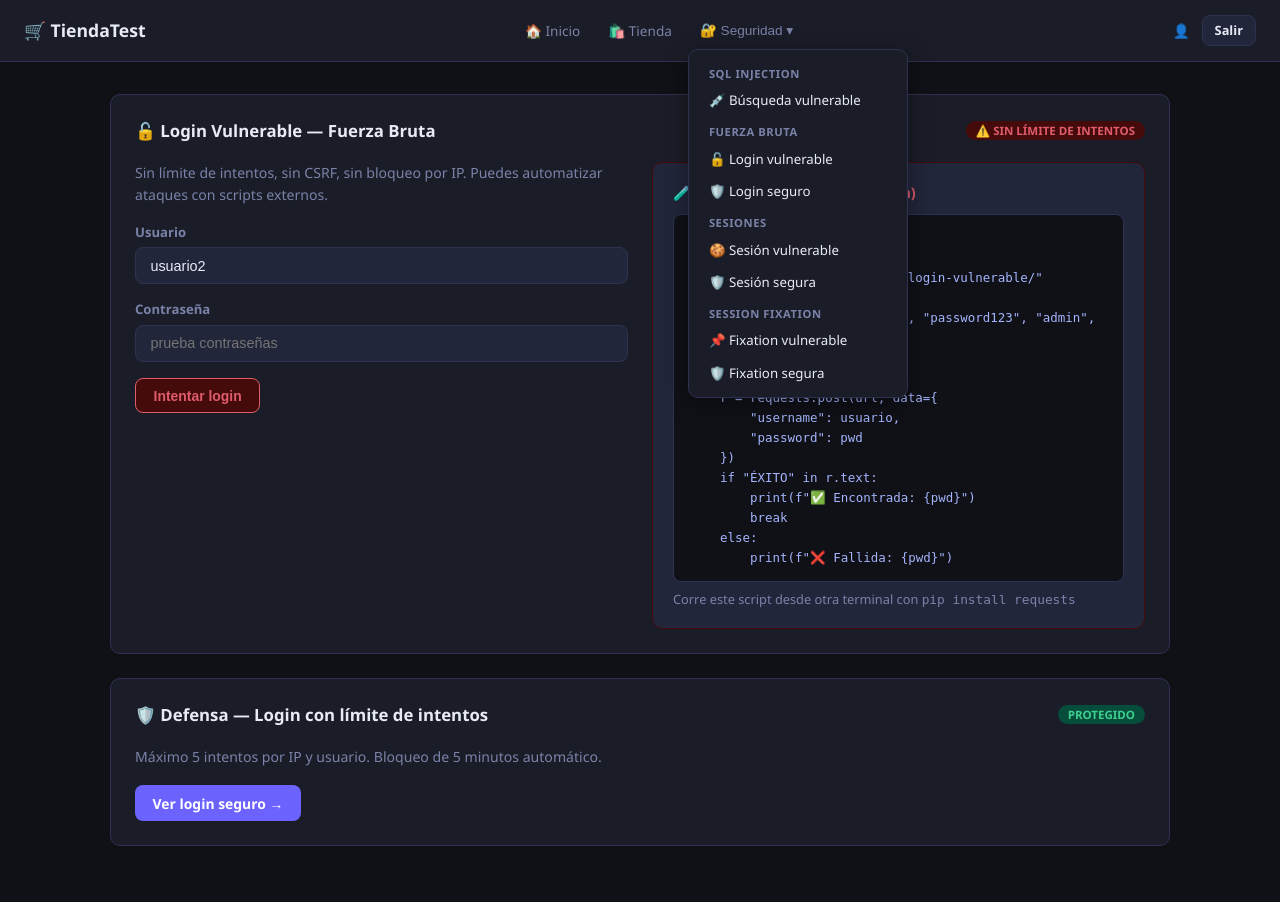
After one commit to SantSheep/Tienda_vulnerabilidades, a Django app: page /login-vulnerable/ in a window 1280 px wide, after a click on "🔐 Seguridad ▾". The commit adds this page. Run offline with Django 4.2, Linux system fonts and the light colour scheme.

Commit message:
Version 2.0, final?
terminada para presentar proyecto final

```diff
--- a/store/static/store/css/main.css
+++ b/store/static/store/css/main.css
@@ -290,3 +290,93 @@ a:hover { color: var(--primary-h); }
 }
 .info-label { font-size: .75rem; color: var(--muted); font-weight: 600; text-transform: uppercase; }
 .info-value { font-size: .95rem; font-weight: 500; }
+
+/* ── MÓDULOS DE SEGURIDAD ─────────────────────────────────── */
+.vuln-grid {
+  display: grid;
+  grid-template-columns: 1fr 1fr;
+  gap: 1.5rem;
+}
+@media (max-width: 700px) { .vuln-grid { grid-template-columns: 1fr; } }
+
+.vuln-desc { color: var(--muted); font-size: .88rem; margin-bottom: 1rem; line-height: 1.6; }
+
+.ataque-info {
+  background: var(--surface2);
+  border: 1px solid #450a0a;
+  border-radius: var(--radius);
+  padding: 1.25rem;
+}
+.ataque-info h4 { font-size: .9rem; margin-bottom: .75rem; color: var(--danger); }
+
+.code-block {
+  background: var(--bg);
+  border: 1px solid var(--border);
+  border-radius: 8px;
+  padding: .85rem 1rem;
+  font-family: monospace;
+  font-size: .78rem;
+  color: #a5b4fc;
+  white-space: pre-wrap;
+  word-break: break-all;
+  line-height: 1.6;
+}
+
+.defense-list {
+  list-style: none;
+  display: flex;
+  flex-direction: column;
+  gap: .5rem;
+  font-size: .88rem;
+}
+.defense-list li { color: var(--text); }
+
+.attack-steps {
+  padding-left: 1.25rem;
+  font-size: .82rem;
+  color: var(--muted);
+  line-height: 2;
+}
+.attack-steps li code {
+  background: var(--bg);
+  padding: 1px 5px;
+  border-radius: 4px;
+  color: #f97316;
+}
+
+/* ── DROPDOWN NAVBAR ──────────────────────────────────────── */
+.nav-dropdown { position: relative; }
+
+.nav-dropdown-btn {
+  background: none; border: none; cursor: pointer;
+  color: var(--muted); font-size: .85rem; font-weight: 500;
+  padding: .4rem .75rem; border-radius: 8px;
+  transition: background .15s, color .15s;
+}
+.nav-dropdown-btn:hover { background: var(--surface2); color: var(--text); }
+
+.nav-dropdown-menu {
+  display: none;
+  position: absolute; top: calc(100% + .25rem); left: 0;
+  background: var(--surface);
+  border: 1px solid var(--border);
+  border-radius: var(--radius);
+  padding: .5rem;
+  min-width: 220px;
+  box-shadow: var(--shadow);
+  z-index: 999;
+  flex-direction: column;
+}
+.nav-dropdown-menu.open { display: flex; }
+
+.dropdown-label {
+  font-size: .7rem; font-weight: 700; text-transform: uppercase;
+  color: var(--muted); padding: .5rem .75rem .2rem;
+  letter-spacing: .05em;
+}
+.dropdown-item {
+  padding: .45rem .75rem; border-radius: 6px;
+  font-size: .83rem; color: var(--text); text-decoration: none;
+  transition: background .15s;
+}
+.dropdown-item:hover { background: var(--surface2); color: var(--text); }
--- /dev/null
+++ b/store/templates/store/login_vulnerable.html
@@ -0,0 +1,69 @@
+<!DOCTYPE html>
+<html lang="es">
+<head>
+  <meta charset="UTF-8"/>
+  <title>Login Vulnerable · TiendaTest</title>
+  {% load static %}
+  <link rel="stylesheet" href="{% static 'store/css/main.css' %}">
+</head>
+<body class="app-body">
+  {% include 'store/navbar.html' %}
+  <div class="app-container">
+    <section class="panel-section">
+      <div class="section-header">
+        <h2>🔓 Login Vulnerable — Fuerza Bruta</h2>
+        <span class="badge badge-off">⚠️ Sin límite de intentos</span>
+      </div>
+      <div class="vuln-grid">
+        <div>
+          <p class="vuln-desc">Sin límite de intentos, sin CSRF, sin bloqueo por IP. Puedes automatizar ataques con scripts externos.</p>
+          <form method="POST">
+            <div class="form-group">
+              <label>Usuario</label>
+              <input type="text" name="username" value="usuario2"/>
+            </div>
+            <div class="form-group">
+              <label>Contraseña</label>
+              <input type="text" name="password" placeholder="prueba contraseñas"/>
+            </div>
+            <button type="submit" class="btn btn-danger">Intentar login</button>
+          </form>
+          {% if resultado %}
+            <div class="alert {% if '✅' in resultado %}alert-ok{% else %}alert-error{% endif %}" style="margin-top:1rem">
+              {{ resultado }}
+            </div>
+          {% endif %}
+        </div>
+        <div class="ataque-info">
+          <h4>🧪 Script de fuerza bruta (Python)</h4>
+          <pre class="code-block">import requests
+
+url = "http://127.0.0.1:8000/login-vulnerable/"
+usuario = "usuario2"
+passwords = ["1234", "abc123", "password123", "admin", "test"]
+
+for pwd in passwords:
+    r = requests.post(url, data={
+        "username": usuario,
+        "password": pwd
+    })
+    if "ÉXITO" in r.text:
+        print(f"✅ Encontrada: {pwd}")
+        break
+    else:
+        print(f"❌ Fallida: {pwd}")</pre>
+          <p style="color:var(--muted);font-size:.8rem;margin-top:.5rem">Corre este script desde otra terminal con <code>pip install requests</code></p>
+        </div>
+      </div>
+    </section>
+    <section class="panel-section">
+      <div class="section-header">
+        <h2>🛡️ Defensa — Login con límite de intentos</h2>
+        <span class="badge badge-ok">Protegido</span>
+      </div>
+      <p class="vuln-desc">Máximo 5 intentos por IP y usuario. Bloqueo de 5 minutos automático.</p>
+      <a href="{% url 'login_seguro' %}" class="btn btn-primary">Ver login seguro →</a>
+    </section>
+  </div>
+</body>
+</html>
--- a/store/templates/store/navbar.html
+++ b/store/templates/store/navbar.html
@@ -7,7 +7,25 @@
       <a href="{% url 'admin_panel' %}" class="nav-link">⚙️ Admin</a>
     {% endif %}
     <a href="{% url 'usuario_panel' %}" class="nav-link">🛍️ Tienda</a>
-    <a href="{% url 'buscar_vulnerable' %}" class="nav-link">🔍 Búsqueda</a>
+
+    <!-- Menú de seguridad -->
+    <div class="nav-dropdown">
+      <button class="nav-link nav-dropdown-btn">🔐 Seguridad ▾</button>
+      <div class="nav-dropdown-menu">
+        <span class="dropdown-label">SQL Injection</span>
+        <a href="{% url 'buscar_vulnerable' %}" class="dropdown-item">💉 Búsqueda vulnerable</a>
+        <span class="dropdown-label">Fuerza Bruta</span>
+        <a href="{% url 'login_vulnerable' %}" class="dropdown-item">🔓 Login vulnerable</a>
+        <a href="{% url 'login_seguro' %}" class="dropdown-item">🛡️ Login seguro</a>
+        <span class="dropdown-label">Sesiones</span>
+        <a href="{% url 'sesion_vulnerable' %}" class="dropdown-item">🍪 Sesión vulnerable</a>
+        <a href="{% url 'sesion_segura' %}" class="dropdown-item">🛡️ Sesión segura</a>
+        <span class="dropdown-label">Session Fixation</span>
+        <a href="{% url 'fixation_vulnerable' %}" class="dropdown-item">📌 Fixation vulnerable</a>
+        <a href="{% url 'fixation_segura' %}" class="dropdown-item">🛡️ Fixation segura</a>
+      </div>
+    </div>
+
   </div>
   <div class="nav-user">
     <span class="nav-username">👤 {{ request.user.username }}</span>
@@ -16,7 +34,25 @@
     {% endif %}
     <a href="{% url 'logout' %}" class="btn btn-ghost btn-sm">Salir</a>
   </div>
+  <span id="carrito-count" style="display:none">0</span>
 
-  <!-- contador carrito, requerido por usuario.js -->
-  <span id="carrito-count" style="display:none">0</span>
+  <script>
+  const btn = document.querySelector('.nav-dropdown-btn');
+  const menu = document.querySelector('.nav-dropdown-menu');
+
+  btn.addEventListener('click', (e) => {
+    e.stopPropagation();
+    menu.classList.toggle('open');
+  });
+
+  // Cierra al hacer click fuera
+  document.addEventListener('click', () => {
+    menu.classList.remove('open');
+  });
+
+  // Evita que el click dentro del menú lo cierre
+  menu.addEventListener('click', (e) => {
+    e.stopPropagation();
+  });
+</script>
 </nav>
--- a/store/urls.py
+++ b/store/urls.py
@@ -17,4 +17,16 @@ urlpatterns = [
     path('tienda/', views.usuario_panel, name='usuario_panel'),
     path('tienda/pedido/crear/', views.crear_pedido, name='crear_pedido'),
     path('buscar/', views.buscar_vulnerable, name='buscar_vulnerable'),
+
+    # Fuerza bruta
+    path('login-vulnerable/', views.login_vulnerable, name='login_vulnerable'),
+    path('login-seguro/', views.login_seguro, name='login_seguro'),
+
+# Sesiones
+    path('sesion-vulnerable/', views.sesion_vulnerable, name='sesion_vulnerable'),
+    path('sesion-segura/', views.sesion_segura, name='sesion_segura'),
+
+# Session Fixation
+    path('fixation-vulnerable/', views.fixation_vulnerable, name='fixation_vulnerable'),
+    path('fixation-segura/', views.fixation_segura, name='fixation_segura'),
 ]
--- a/store/views.py
+++ b/store/views.py
@@ -175,3 +175,133 @@ def buscar_vulnerable(request):
         'query_ejecutada': query_ejecutada,
         'error': error,
     })
+
+
+# ─── FUERZA BRUTA (vulnerable) ───────────────────────────────────────────────
+from django.views.decorators.csrf import csrf_exempt
+
+@csrf_exempt  # ⚠️ vulnerable: sin protección CSRF para permitir scripts externos
+def login_vulnerable(request):
+    resultado = ""
+    intentos_log = []
+
+    if request.method == 'POST':
+        username = request.POST.get('username', '')
+        password = request.POST.get('password', '')
+        user = authenticate(request, username=username, password=password)
+
+        if user:
+            resultado = f"✅ ÉXITO — usuario: {username} | contraseña: {password}"
+        else:
+            resultado = f"❌ Fallido — usuario: {username} | contraseña: {password}"
+
+    return render(request, 'store/login_vulnerable.html', {
+        'resultado': resultado,
+    })
+
+
+# ─── LOGIN SEGURO (con protección fuerza bruta) ───────────────────────────────
+from django.core.cache import cache
+
+def login_seguro(request):
+    if request.user.is_authenticated:
+        return redirect('main')
+
+    error = ""
+    bloqueado = False
+
+    if request.method == 'POST':
+        username = request.POST.get('username', '')
+        password = request.POST.get('password', '')
+        ip = request.META.get('REMOTE_ADDR')
+        cache_key = f'login_intentos_{ip}_{username}'
+        intentos = cache.get(cache_key, 0)
+
+        if intentos >= 5:
+            bloqueado = True
+            error = f'Demasiados intentos. Espera 5 minutos.'
+        else:
+            user = authenticate(request, username=username, password=password)
+            if user:
+                cache.delete(cache_key)
+                login(request, user)
+                return redirect('main')
+            else:
+                cache.set(cache_key, intentos + 1, timeout=300)  # bloqueo 5 min
+                restantes = 5 - (intentos + 1)
+                error = f'Credenciales incorrectas. Intentos restantes: {restantes}'
+
+    return render(request, 'store/login_seguro.html', {
+        'error': error,
+        'bloqueado': bloqueado,
+    })
+
+
+
+    # ─── SESIONES VULNERABLE ─────────────────────────────────────────────────────
+@login_required
+def sesion_vulnerable(request):
+    # ⚠️ Muestra el session ID completo y permite manipular datos de sesión
+    session_id = request.COOKIES.get('sessionid', 'No encontrado')
+
+    # ⚠️ Permite escribir datos arbitrarios en la sesión desde la URL
+    clave = request.GET.get('set_key')
+    valor = request.GET.get('set_val')
+    if clave:
+        request.session[clave] = valor
+
+    datos_sesion = dict(request.session)
+
+    return render(request, 'store/sesion_vulnerable.html', {
+        'session_id': session_id,
+        'datos_sesion': datos_sesion,
+    })
+
+
+# ─── SESIONES SEGURA ─────────────────────────────────────────────────────────
+@login_required
+def sesion_segura(request):
+    # ✅ Solo muestra info necesaria, rota el session ID al cambiar datos
+    session_id_parcial = request.COOKIES.get('sessionid', '')[:8] + '...'  # solo primeros 8 chars
+
+    return render(request, 'store/sesion_segura.html', {
+        'session_id_parcial': session_id_parcial,
+        'usuario': request.user.username,
+        'ultimo_acceso': request.session.get('ultimo_acceso', 'Primera visita'),
+    })
+
+
+# ─── SESSION FIXATION VULNERABLE ─────────────────────────────────────────────
+def fixation_vulnerable(request):
+    # ⚠️ Acepta session ID desde la URL y NO lo rota tras el login
+    session_id_url = request.GET.get('sessionid')
+    if session_id_url:
+        request.session['forzado'] = True
+        # simula fijar la sesión
+        response = render(request, 'store/fixation_vulnerable.html', {
+            'session_id': request.session.session_key,
+            'forzado': session_id_url,
+        })
+        response.set_cookie('sessionid', session_id_url)  # ⚠️ fija la cookie
+        return response
+
+    return render(request, 'store/fixation_vulnerable.html', {
+        'session_id': request.session.session_key,
+        'forzado': None,
+    })
+
+
+# ─── SESSION FIXATION SEGURA ─────────────────────────────────────────────────
+def fixation_segura(request):
+    # ✅ Rota el session ID tras autenticar, ignora sessionid de la URL
+    if request.method == 'POST':
+        username = request.POST.get('username')
+        password = request.POST.get('password')
+        user = authenticate(request, username=username, password=password)
+        if user:
+            # cycle_key() rota el session ID — previene session fixation
+            request.session.cycle_key()
+            login(request, user)
+            return redirect('main')
+
+    return render(request, 'store/fixation_segura.html')
```
Also changed, not shown: store/ataques/fuerza_bruta.py (added, +26 -0 lines), store/ataques/robo_sesion.py (added, +22 -0 lines), store/templates/store/fixation_segura.html (added, +44 -0 lines), store/templates/store/fixation_vulnerable.html (added, +49 -0 lines), store/templates/store/login_seguro.html (added, +59 -0 lines), store/templates/store/sesion_segura.html (added, +48 -0 lines), store/templates/store/sesion_vulnerable.html (added, +62 -0 lines), README.md.
